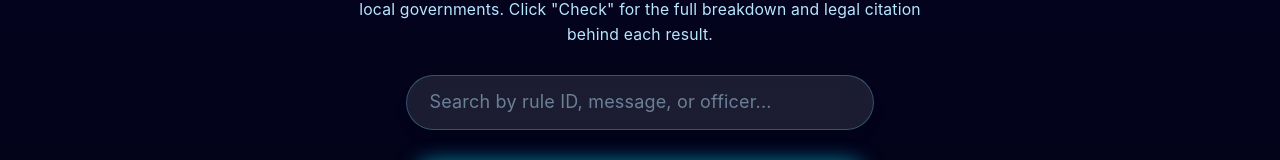
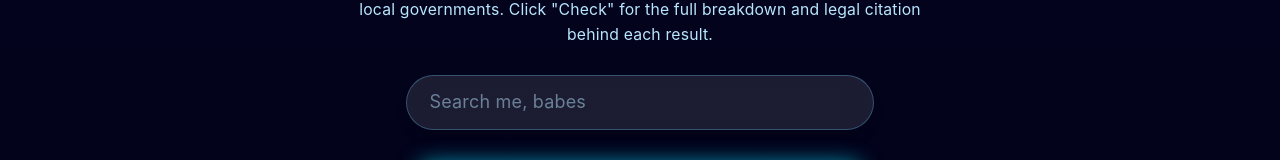
Before and after one commit to RiceCell/SugboKlaro, a Vue app: page /home in a window 1280 px wide. Shown: the part 275-435 px from the top of the page. Built offline with nearby package versions, Linux system fonts and the light colour scheme; no server answers.

Commit message:
added some comments

```diff
--- a/src/views/HomeView.vue
+++ b/src/views/HomeView.vue
@@ -17,7 +17,7 @@
       <input
         v-model="searchQuery"
         type="text"
-        placeholder="Search by rule ID, message, or officer..."
+        placeholder="Search me, babes"
         class="w-full px-5 py-3 rounded-full bg-white/10 border border-sky-300/30 text-white placeholder-sky-200/50 backdrop-blur-md focus:outline-none focus:border-sky-300 focus:ring-2 focus:ring-sky-300/50 transition-all shadow-lg"
       />
     </div>
```
